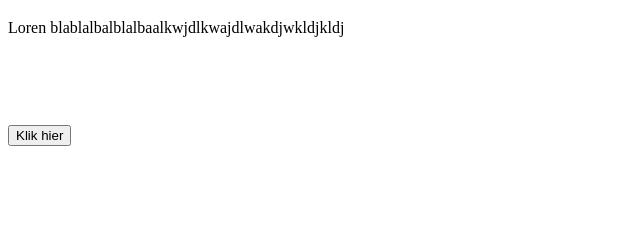
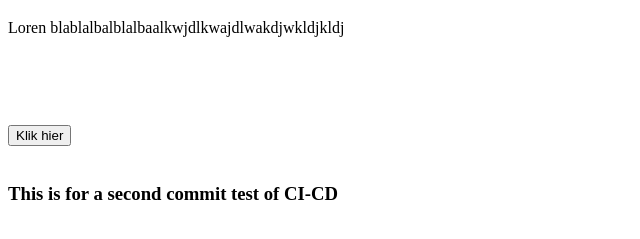
Before and after one commit to sealreth/DemoHTMLstatic, a plain HTML site: page index.html in a window 1280 px wide. Shown: the part 61-300 px from the top of the page, without its empty margins (0-640 px from the left). Drawn offline with Linux system fonts and the light colour scheme.

Commit message:
2nd commit

```diff
--- a/index.html
+++ b/index.html
@@ -20,5 +20,7 @@
     <br>
     <input type="button" value="Klik hier" onclick="fillinput()">
     <div id="outputdiv"></div>
+    <br>
+    <h3>This is for a second commit test of CI-CD</h3>
 </body>
 </html>
```
